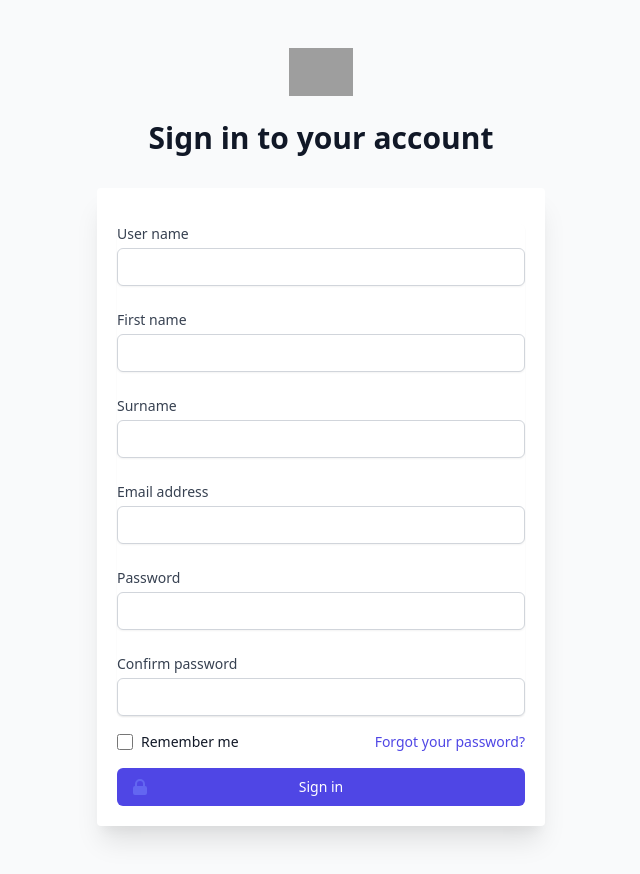
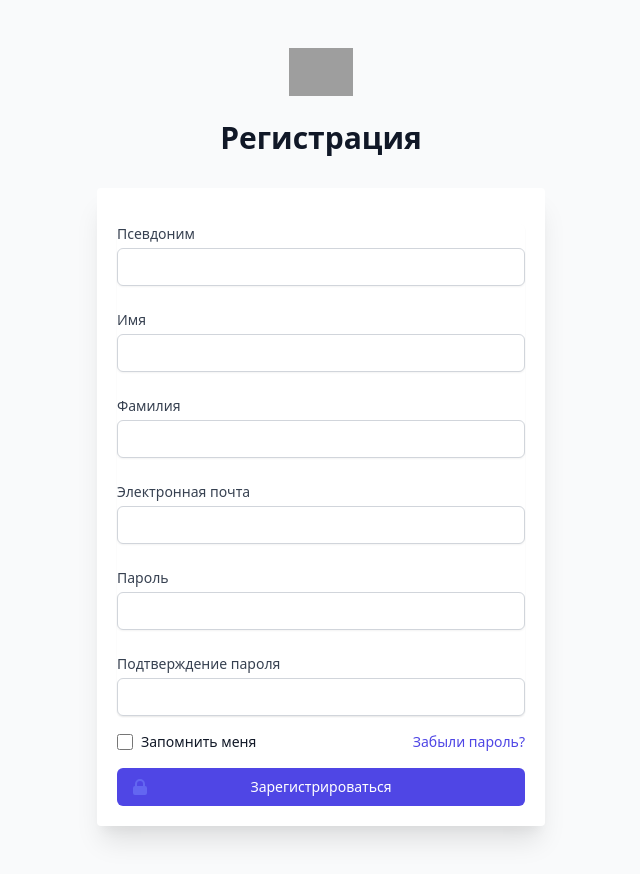
Before and after one commit to irgashevv/frontend-quizz-client, a Vue app: page /#/register in a window 1280 px wide. Shown: the whole page, without its empty margins (319-959 px from the left). Built offline with nearby package versions, Linux system fonts and the light colour scheme; grey boxes are pictures that could not be loaded.

Commit message:
commit before new OS

```diff
--- a/src/api/baseApi.js
+++ b/src/api/baseApi.js
@@ -1,7 +1,7 @@
 import axios from "axios";
 
 const baseApi = axios.create({
-  baseURL: "http://api.quizz.tj/api",
+  baseURL: "http://service-quizz.tj/api",
 });
 
 export default baseApi;
--- a/src/pages/Register.vue
+++ b/src/pages/Register.vue
@@ -10,7 +10,7 @@
           alt="Workflow"
         />
         <h2 class="mt-6 text-center text-3xl font-extrabold text-gray-900">
-          Sign in to your account
+          Регистрация
         </h2>
       </div>
 
@@ -26,7 +26,7 @@
                   for="user_name"
                   class="block text-sm font-medium text-gray-700"
                 >
-                  User name
+                  Псевдоним
                 </label>
                 <input
                   type="text"
@@ -42,7 +42,7 @@
                   for="name"
                   class="block text-sm font-medium text-gray-700"
                 >
-                  First name
+                  Имя
                 </label>
                 <input
                   type="text"
@@ -59,7 +59,7 @@
                   for="surname"
                   class="block text-sm font-medium text-gray-700"
                 >
-                  Surname
+                  Фамилия
                 </label>
                 <input
                   type="text"
@@ -76,7 +76,7 @@
                   for="email_address"
                   class="block text-sm font-medium text-gray-700"
                 >
-                  Email address
+                  Электронная почта
                 </label>
                 <input
                   type="text"
@@ -92,7 +92,7 @@
                   for="password"
                   class="block text-sm font-medium text-gray-700"
                 >
-                  Password
+                  Пароль
                 </label>
                 <input
                   type="password"
@@ -108,7 +108,7 @@
                   for="password_confirmation"
                   class="block text-sm font-medium text-gray-700"
                 >
-                  Confirm password
+                  Подтверждение пароля
                 </label>
                 <input
                   type="password"
@@ -131,7 +131,7 @@
                 class="h-4 w-4 text-indigo-600 focus:ring-indigo-500 border-gray-300 rounded"
               />
               <label for="remember_me" class="ml-2 block text-sm text-gray-900">
-                Remember me
+                Запомнить меня
               </label>
             </div>
 
@@ -140,7 +140,7 @@
                 href="#"
                 class="font-medium text-indigo-600 hover:text-indigo-500"
               >
-                Forgot your password?
+                Забыли пароль?
               </a>
             </div>
           </div>
@@ -166,7 +166,7 @@
                   />
                 </svg>
               </span>
-              Sign in
+              Зарегистрироваться
             </button>
           </div>
         </form>
```
